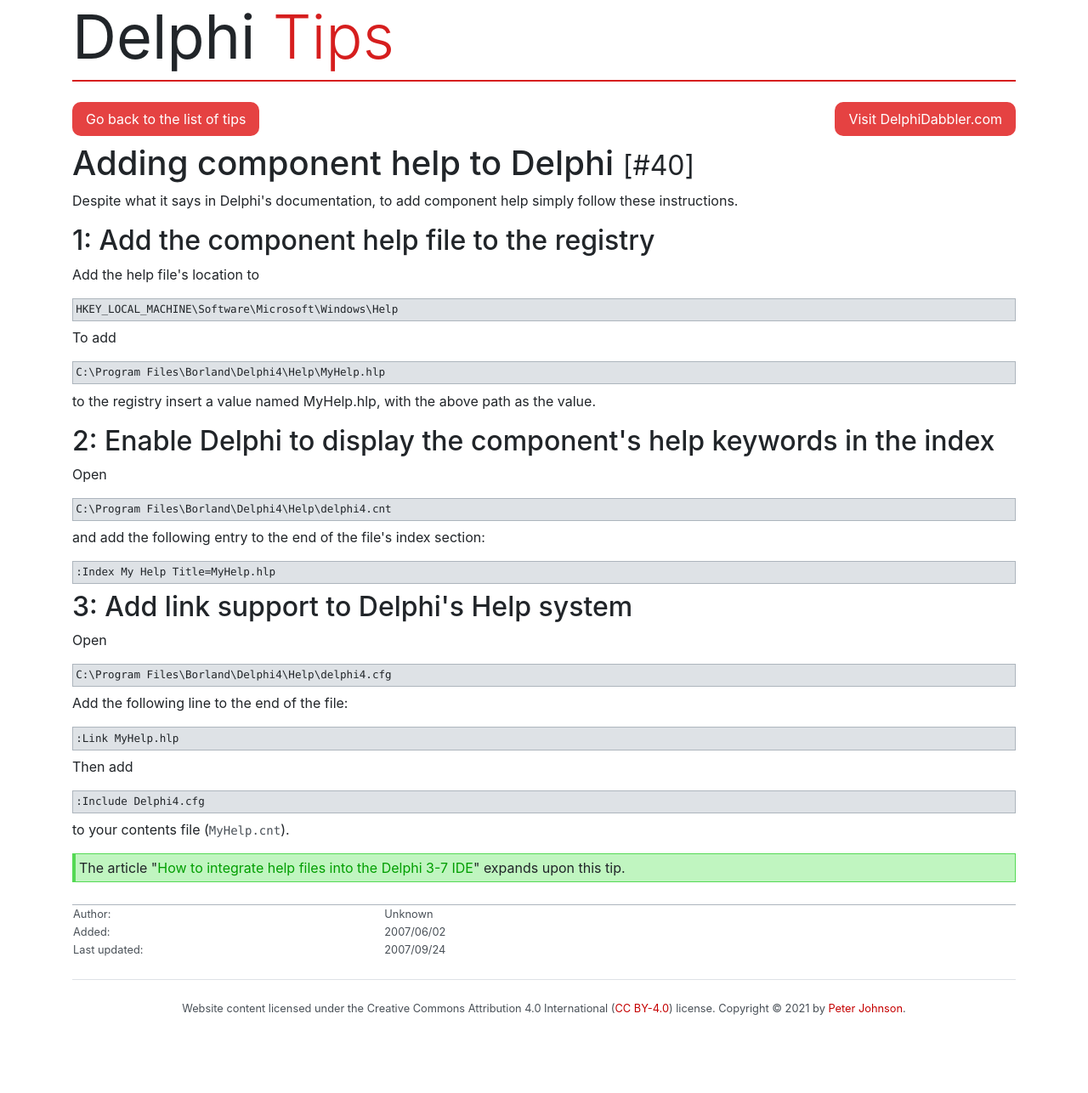
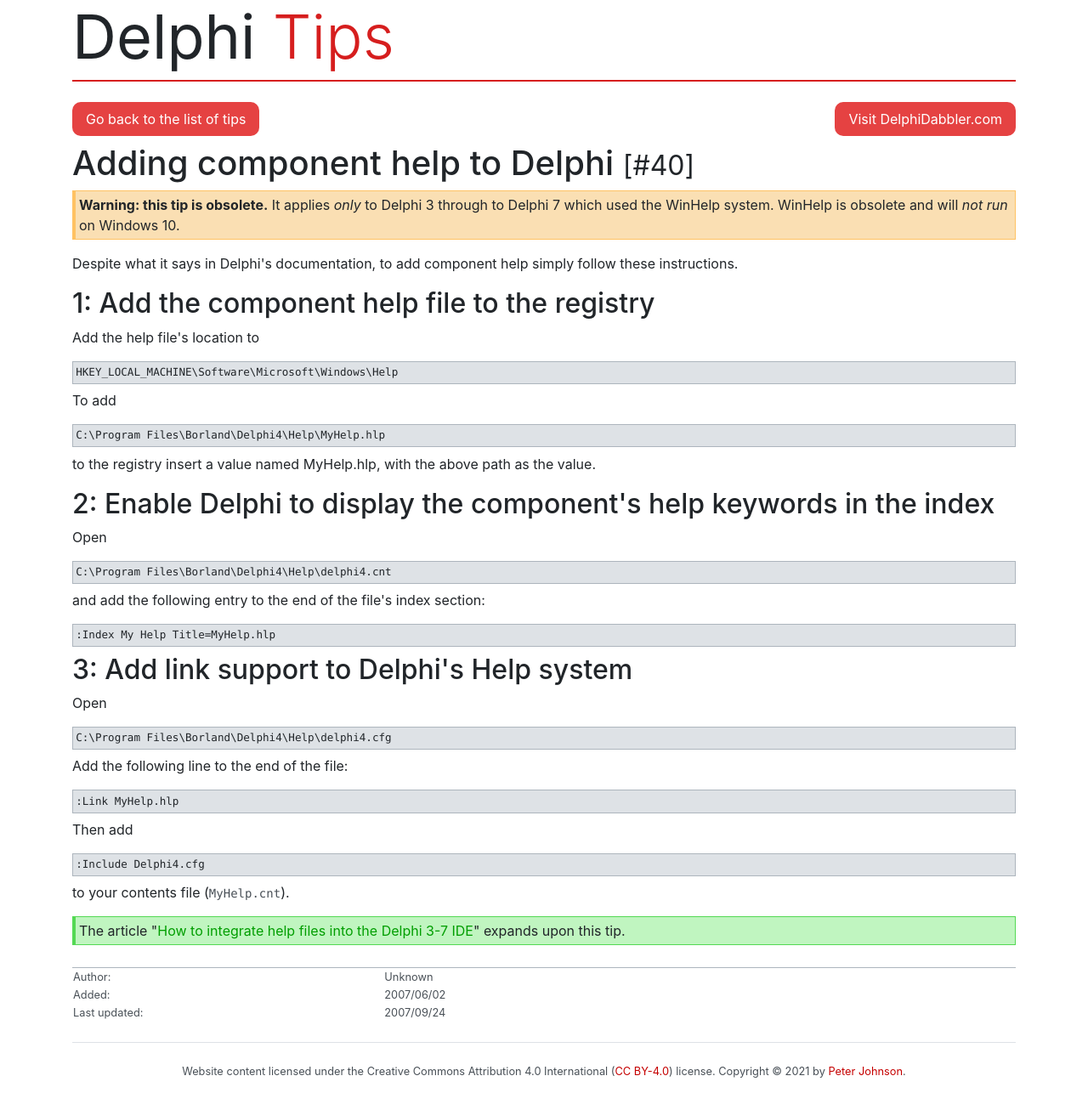
Before and after one commit to delphidabbler/delphi-tips, a Jekyll site: the page built from docs/_tips/40.html, in a window 1280 px wide. Shown: the whole page at 85% size. Built offline with Jekyll 4.4.1, drawn with Linux system fonts in a browser that asks for light colours; before the commit the page ends 1212 px from its top, so only the background shows below that.

Commit message:
Flag tip 40 as obsolete
This tip refers to the WinHelp system which does not run on Windows 10

Fixes #13

```diff
--- a/docs/_tips/40.html
+++ b/docs/_tips/40.html
@@ -1,5 +1,9 @@
 ---
 ---
+<p class="callout">
+  <strong>Warning: this tip is obsolete.</strong> It applies <em>only</em> to Delphi 3 through to Delphi 7 which used the WinHelp system. WinHelp is obsolete and will <em>not run</em> on Windows 10.
+</p>
+
 <p>
   Despite what it says in Delphi's documentation, to add component help simply
   follow these instructions.
```
